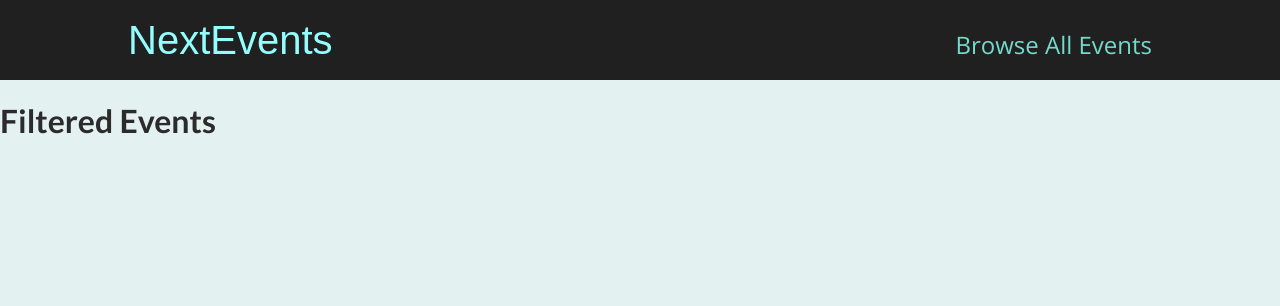
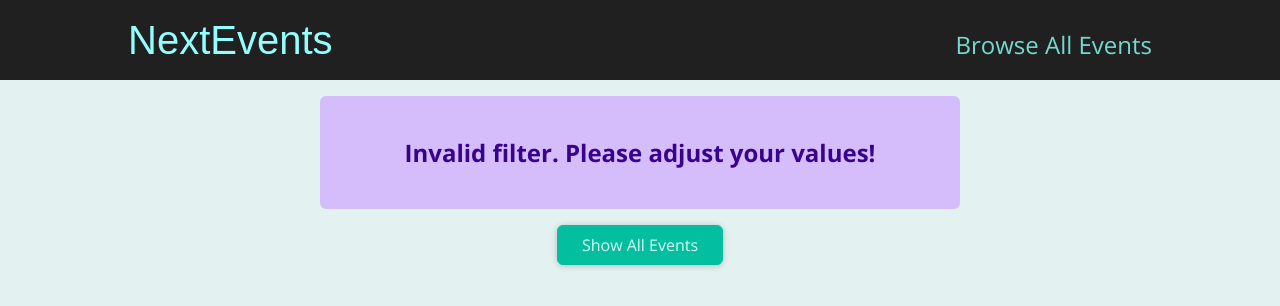
Before and after one commit to minchodang/nextPracticeProjects, a Next.js app: page /events in a window 1280 px wide. Shown: the top 306 px of the page. Built offline with nearby package versions, Linux system fonts and the light colour scheme.

Commit message:
Feat: slug 페이지 라우팅 분기 처리 로직 작업 추가, ResultsTitle, ErrorAlert 추가

```diff
--- a/components/events/EventSearch.tsx
+++ b/components/events/EventSearch.tsx
@@ -1,6 +1,6 @@
 import styled from 'styled-components';
 import { Button } from '@components/ui/button';
-import { FormEvent, useRef } from 'react';
+import { FormEvent, MutableRefObject, useRef } from 'react';
 
 interface EventSearchProps {
     onSearch: (year: string, month: string) => void;
@@ -83,14 +83,14 @@ export const EventSearch = ({ onSearch }: EventSearchProps) => {
             <Controls>
                 <Control>
                     <label htmlFor={'year'}>Year</label>
-                    <select id={'year'} ref={yearInputRef}>
+                    <select id={'year'} ref={yearInputRef as MutableRefObject<any>}>
                         <option value={'2021'}>2021</option>
                         <option value={'2022'}>2022</option>
                     </select>
                 </Control>
                 <Control>
                     <label htmlFor={'month'}>Month</label>
-                    <select id={'month'} ref={monthInputRef}>
+                    <select id={'month'} ref={monthInputRef as MutableRefObject<any>}>
                         <option value={'1'}>January</option>
                         <option value={'2'}>February</option>
                         <option value={'3'}>March</option>
--- /dev/null
+++ b/components/events/ResultsTitle.tsx
@@ -0,0 +1,29 @@
+import styled from 'styled-components';
+import { Button } from '@components/ui/button';
+
+interface ResultsTitleProps {
+    date: Date;
+}
+
+const Title = styled.section`
+    margin: 2rem auto;
+    width: 90%;
+    max-width: 40rem;
+    text-align: center;
+`;
+
+function ResultsTitle({ date }: ResultsTitleProps) {
+    const humanReadableDate = new Date(date).toLocaleDateString('en-US', {
+        month: 'long',
+        year: 'numeric',
+    });
+
+    return (
+        <Title>
+            <h1>Events in {humanReadableDate}</h1>
+            <Button link="/events">Show all events</Button>
+        </Title>
+    );
+}
+
+export default ResultsTitle;
--- /dev/null
+++ b/components/ui/ErrorAlert.tsx
@@ -0,0 +1,25 @@
+import React from 'react';
+import styled from 'styled-components';
+
+interface ErrorAlertProps {
+    children: React.ReactNode;
+}
+
+const Alert = styled.div`
+    margin: 1rem auto;
+    padding: 1rem 2rem;
+    width: 90%;
+    max-width: 40rem;
+    background-color: #d5bdfc;
+    color: #38028d;
+    font-weight: bold;
+    font-size: 1.5rem;
+    text-align: center;
+    border-radius: 6px;
+`;
+
+function ErrorAlert({ children }: ErrorAlertProps) {
+    return <Alert>{children}</Alert>;
+}
+
+export default ErrorAlert;
--- a/pages/events/[...slug].tsx
+++ b/pages/events/[...slug].tsx
@@ -1,12 +1,73 @@
-import {NextPage} from "next";
+import { NextPage } from 'next';
+import { useRouter } from 'next/router';
+import { getFilteredEvents } from '../../dummy-data';
+import { EventList } from '@components/events/EventList';
+import { Fragment } from 'react';
+import ResultsTitle from '@components/events/ResultsTitle';
+import { Button } from '@components/ui/button';
+import ErrorAlert from '@components/ui/ErrorAlert';
 
+const FilteredEventsPage: NextPage = () => {
+    const router = useRouter();
 
-const FilteredEventsPage:NextPage= () => {
+    const filterData = router.query.slug;
+
+    if (!filterData) {
+        return <p className={'center'}>Loading...</p>;
+    }
+
+    const filteredYear = filterData[0];
+    const filteredMonth = filterData[1];
+
+    const numYear = +filteredYear;
+    const numMonth = +filteredMonth;
+
+    if (
+        isNaN(numYear) ||
+        isNaN(numMonth) ||
+        numYear > 2030 ||
+        numYear < 2021 ||
+        numMonth < 1 ||
+        numMonth > 12
+    ) {
+        return (
+            <Fragment>
+                <ErrorAlert>
+                    <p>Invalid filter. Please adjust your values!</p>
+                </ErrorAlert>
+                <div className={'center'}>
+                    <Button link={'/events'}>Show All Events</Button>
+                </div>
+            </Fragment>
+        );
+    }
+
+    const filteredEvents = getFilteredEvents({
+        year: numYear,
+        month: numMonth,
+    });
+
+    if (!filteredEvents || filteredEvents.length === 0) {
+        return (
+            <Fragment>
+                <ErrorAlert>
+                    <p>No events found for the chosen filter!</p>
+                </ErrorAlert>
+                <div className={'center'}>
+                    <Button link={'/events'}>Show All Events</Button>
+                </div>
+            </Fragment>
+        );
+    }
+
+    const date = new Date(numYear, numMonth - 1);
+
     return (
-        <div>
-            <h1>Filtered Events</h1>
-        </div>
+        <Fragment>
+            <ResultsTitle date={date} />
+            <EventList items={filteredEvents} />
+        </Fragment>
     );
 };
 
-export default FilteredEventsPage
+export default FilteredEventsPage;
```
Also changed, not shown: pages/events/[eventId].tsx (+6 -1 lines).
